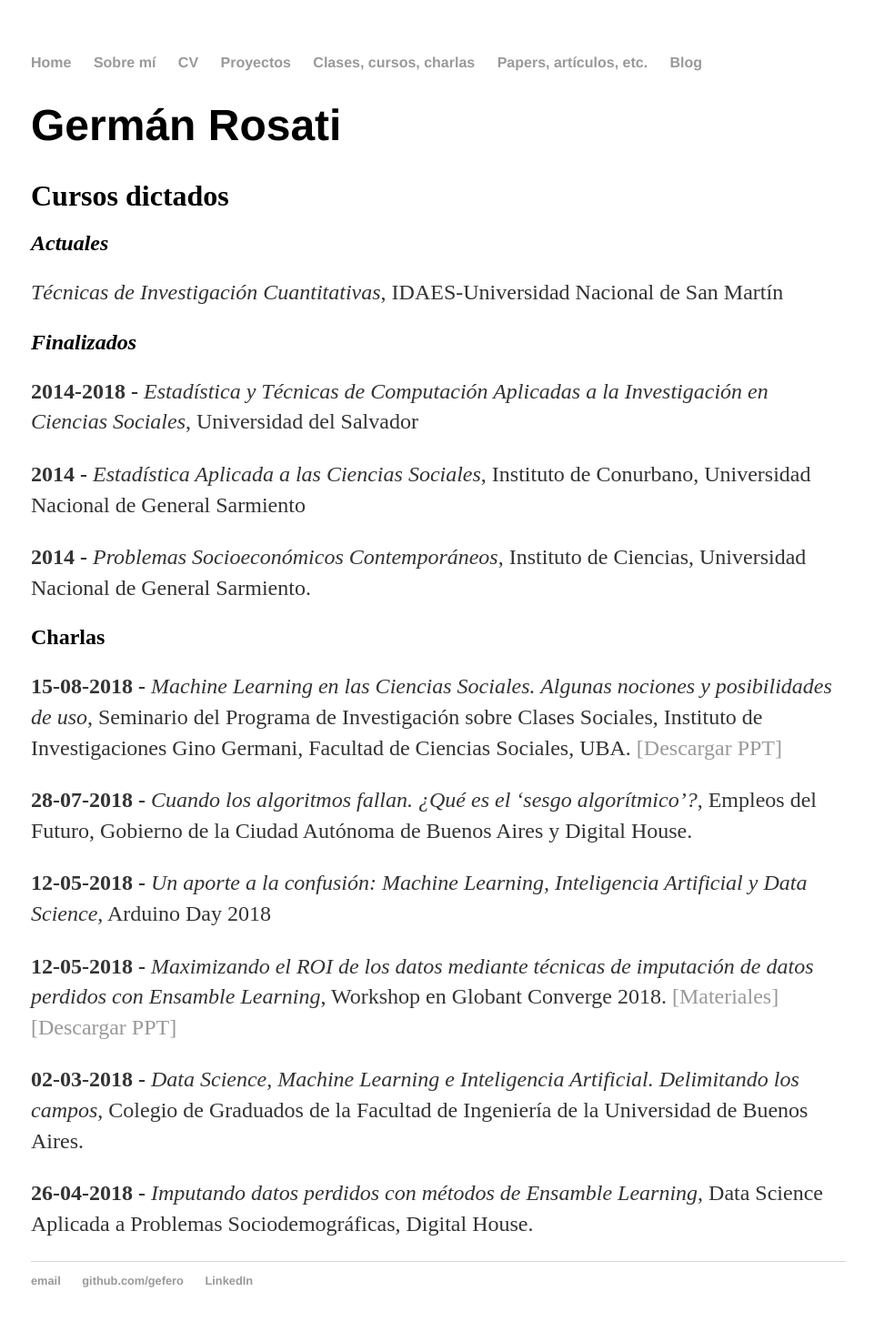
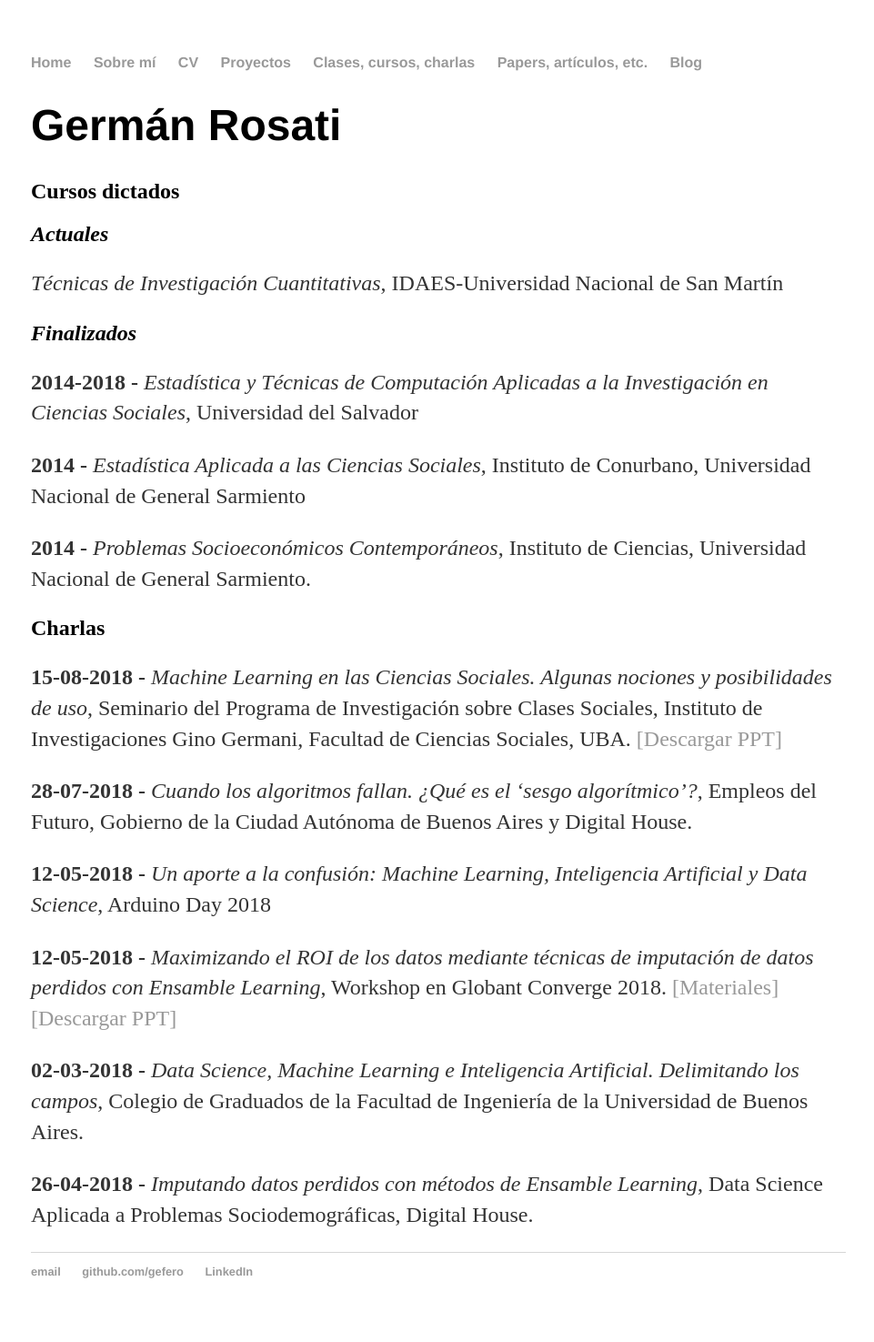
Before and after one commit to gefero/gefero.github.io, a Jekyll site: the page built from classes/index.html, in a window 1280 px wide. Shown: the whole page at 91% size, without its empty margins (158-1119 px from the left). Built offline with Jekyll 4.4.1, drawn with Linux system fonts in a browser that asks for light colours.

Commit message:
Update index.html

```diff
--- a/classes/index.html
+++ b/classes/index.html
@@ -4,14 +4,15 @@ title: Clases, cursos, etc.
 ---
 <div class="blurb">
 	<h1>Germán Rosati</h1>
-	<h2><font size="6">Cursos dictados</font></h2>
+	<h2><font size="5">Cursos dictados</font></h2>
 	<h2><i>Actuales</i></h2>
 	<p><i>Técnicas de Investigación Cuantitativas</i>, IDAES-Universidad Nacional de San Martín</p>
 	<h2><i>Finalizados</i></h2>
 	<p><b>2014-2018 - </b> <i>Estadística y Técnicas de Computación Aplicadas a la Investigación en Ciencias Sociales</i>, Universidad del Salvador</p>
 	<p><b>2014 - </b> <i>Estadística Aplicada a las Ciencias Sociales</i>, Instituto de Conurbano, Universidad Nacional de General Sarmiento</p>
 	<p><b>2014 - </b> <i>Problemas Socioeconómicos Contemporáneos</i>, Instituto de Ciencias, Universidad Nacional de General Sarmiento.</p>
-	<h2>Charlas</h2>
+	<p></p>
+	<h2><font size="5">Charlas</font></h2>
 	<p><b>15-08-2018 - </b><i> Machine Learning en las Ciencias Sociales. Algunas nociones y posibilidades de uso</i>, Seminario del Programa de Investigación sobre Clases Sociales, Instituto de Investigaciones Gino Germani, Facultad de Ciencias Sociales, UBA. <a href="https://github.com/gefero/gefero.github.io/raw/master/classes/_files/20180815_ML_y_CsSoc_IIGG.pdf">[Descargar PPT]</a></p>
 	<p><b>28-07-2018 - </b><i> Cuando los algoritmos fallan. ¿Qué es el ‘sesgo algorítmico’?</i>, Empleos del Futuro, Gobierno de la Ciudad Autónoma de Buenos Aires y Digital House.</p>
 	<p><b>12-05-2018 - </b><i> Un aporte a la confusión: Machine Learning, Inteligencia Artificial y Data Science</i>, Arduino Day 2018</p>
```
